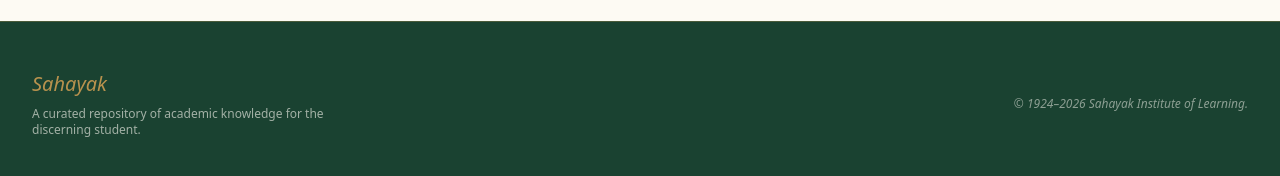
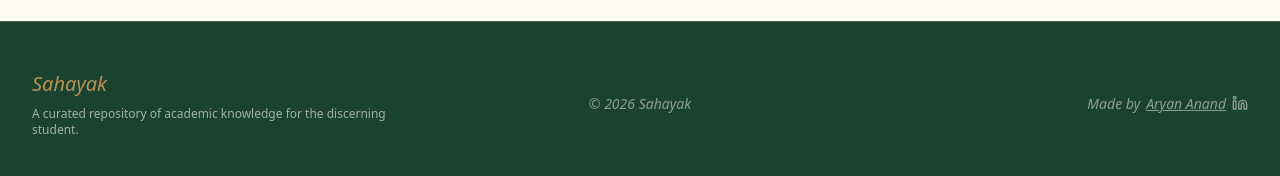
Before and after one commit to ar586/Sahayak, a Next.js app in the folder frontend/: page /team in a window 1280 px wide. Shown: the part 614-790 px from the top of the page. Built offline with nearby package versions, Linux system fonts and the light colour scheme; no server answers; a web font is replaced by a local one.

Commit message:
footer changes

```diff
--- a/frontend/src/app/layout.tsx
+++ b/frontend/src/app/layout.tsx
@@ -3,6 +3,7 @@ import { Newsreader, Public_Sans, Playfair_Display, Noto_Serif } from "next/font
 import "./globals.css";
 import { Providers } from "@/components/Providers";
 import Navbar from "@/components/Navbar";
+import { Linkedin } from "lucide-react";
 
 const newsreader = Newsreader({ subsets: ["latin"], style: ['normal', 'italic'], variable: '--font-newsreader' });
 const publicSans = Public_Sans({ subsets: ["latin"], weight: ['300', '400', '500', '600', '700', '800', '900'], variable: '--font-public-sans' });
@@ -35,13 +36,21 @@ export default function RootLayout({
 
               {/* Footer will be rebuilt subsequently */}
               <footer className="border-t border-academic-gold/30 bg-primary text-parchment py-12 mt-auto">
-                <div className="max-w-7xl mx-auto px-8 flex flex-col md:flex-row justify-between items-center gap-8">
-                  <div className="text-center md:text-left">
+                <div className="max-w-7xl mx-auto px-8 grid grid-cols-1 md:grid-cols-3 gap-8 items-center">
+                  <div className="text-center md:text-left flex flex-col justify-center">
                     <h4 className="text-xl font-medium italic mb-2 font-serif text-academic-gold">Sahayak</h4>
-                    <p className="text-xs opacity-60 max-w-xs">A curated repository of academic knowledge for the discerning student.</p>
+                    <p className="text-xs opacity-60 max-w-xs md:max-w-full">A curated repository of academic knowledge for the discerning student.</p>
                   </div>
-                  <div className="text-xs italic opacity-50 font-serif">
-                    © 1924–{new Date().getFullYear()} Sahayak Institute of Learning.
+                  <div className="text-sm italic opacity-50 font-serif flex justify-center items-center h-full">
+                    <span>© 2026 Sahayak</span>
+                  </div>
+                  <div className="text-sm italic opacity-50 font-serif flex justify-center md:justify-end items-center h-full">
+                    <span className="flex items-center gap-1.5 group">
+                      Made by
+                      <a href="https://www.linkedin.com/in/aryan-anand-4aba06309/" target="_blank" rel="noopener noreferrer" className="underline group-hover:text-academic-gold transition-colors flex items-center gap-1.5">
+                        Aryan Anand <Linkedin size={16} className="inline-block relative -top-[1px]" />
+                      </a>
+                    </span>
                   </div>
                 </div>
               </footer>
```
